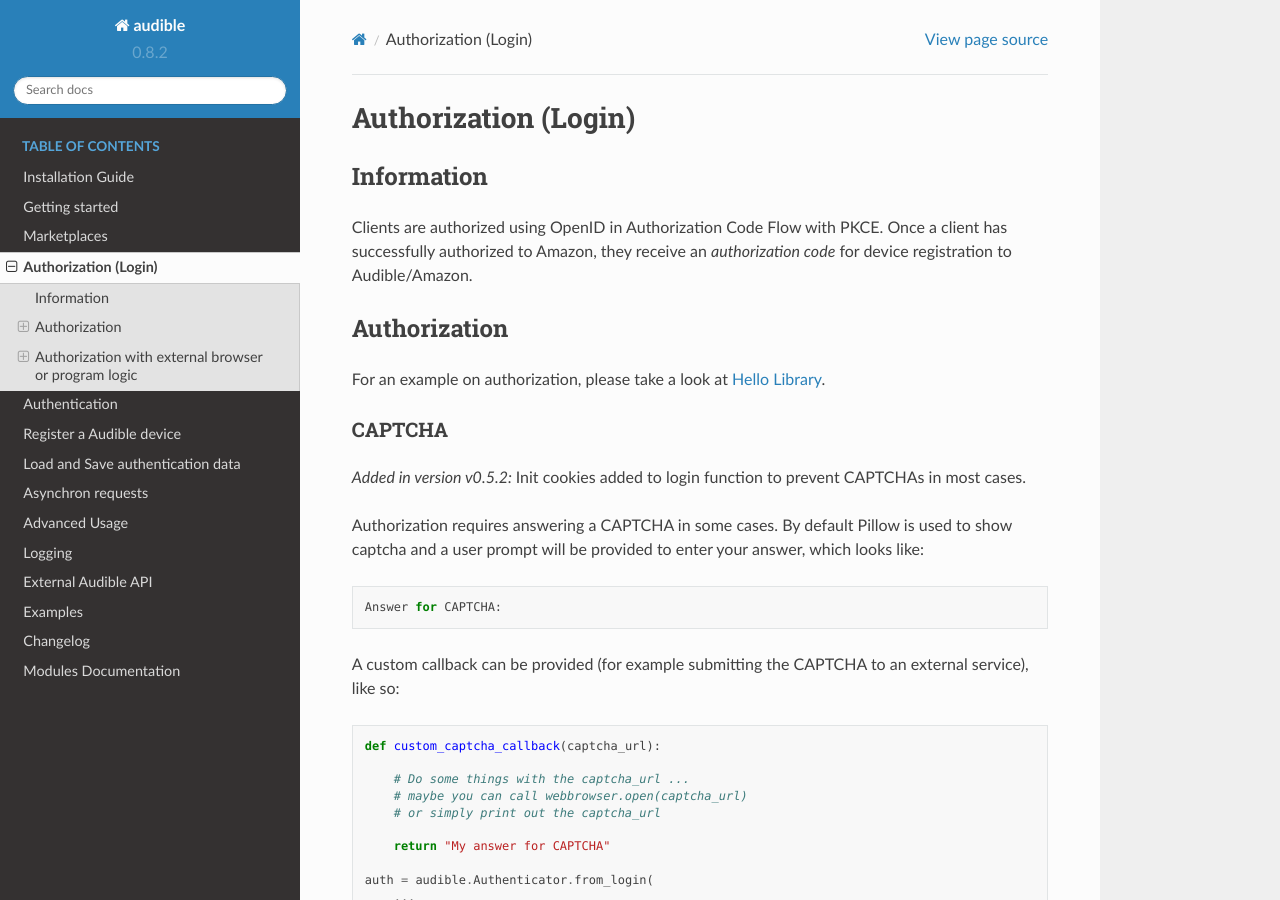
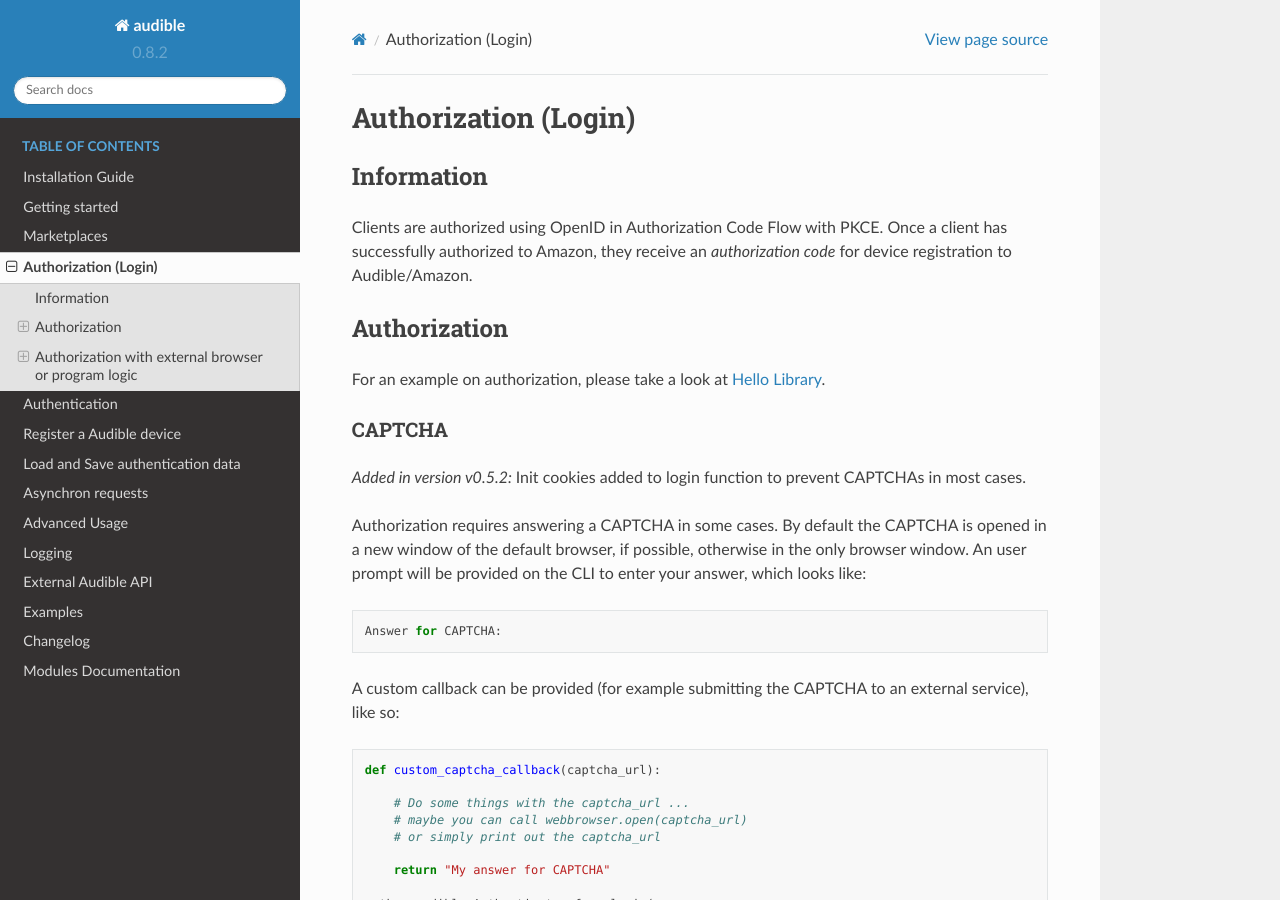
Before and after one commit to mkb79/Audible, a Sphinx documentation site: the page built from docs/source/auth/authorization.rst, in a window 1280 px wide and 900 px high. Built offline with Sphinx 7.4.7 and the Read the Docs theme 2.0.0, drawn with Linux system fonts in a browser that asks for light colours.

Commit message:
Remove Pillow, correct some typos and adjust the documentation

```diff
--- a/docs/source/auth/authorization.rst
+++ b/docs/source/auth/authorization.rst
@@ -23,9 +23,10 @@ CAPTCHA
 
    Init cookies added to login function to prevent CAPTCHAs in most cases.
 
-Authorization requires answering a CAPTCHA in some cases. By default Pillow is used
-to show captcha and a user prompt will be provided to enter your answer, which
-looks like::
+Authorization requires answering a CAPTCHA in some cases. By default
+the CAPTCHA is opened in a new window of the default browser, if possible,
+otherwise in the only browser window. An user prompt will be
+provided on the CLI to enter your answer, which looks like::
 
    Answer for CAPTCHA:
 
--- a/docs/source/intro/install.rst
+++ b/docs/source/intro/install.rst
@@ -12,7 +12,6 @@ It depends on the following packages:
 * beautifulsoup4
 * httpx
 * pbkdf2
-* Pillow
 * pyaes
 * rsa
 
--- a/setup.py
+++ b/setup.py
@@ -48,7 +48,6 @@ setup(
         'beautifulsoup4',
         'httpx>=0.20.0,<0.24.0',
         'pbkdf2',
-        'Pillow',
         'pyaes',
         'rsa'
     ],
```
Also changed, not shown: README.md (+0 -1 lines), 1 other file.
